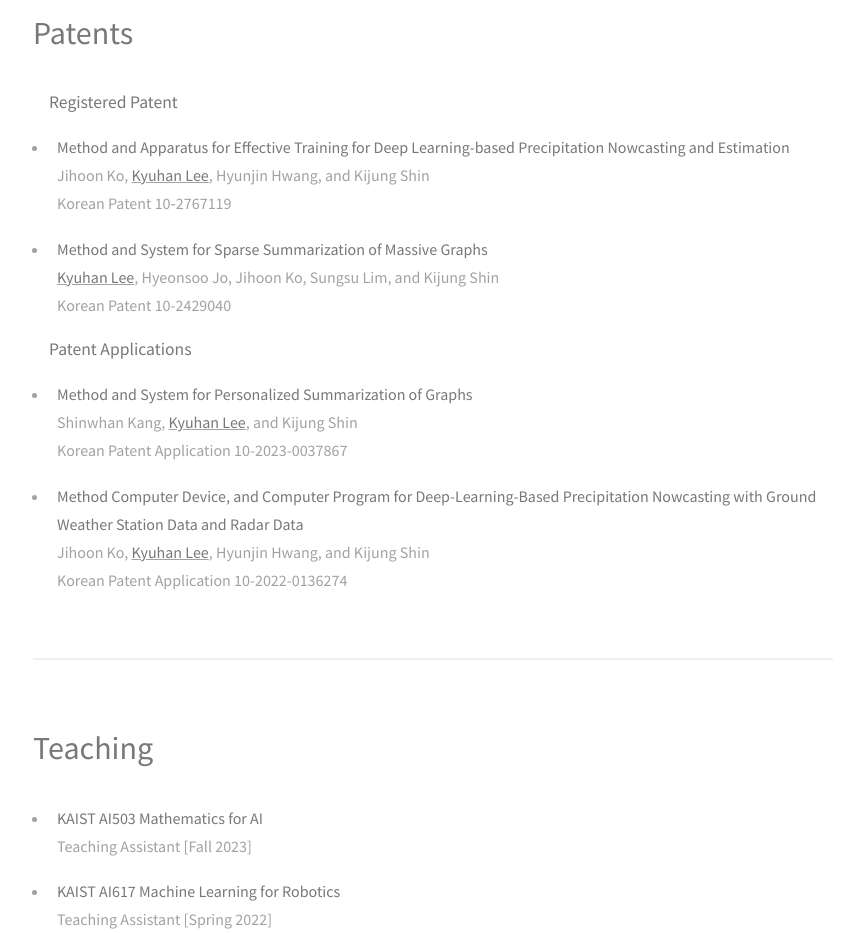
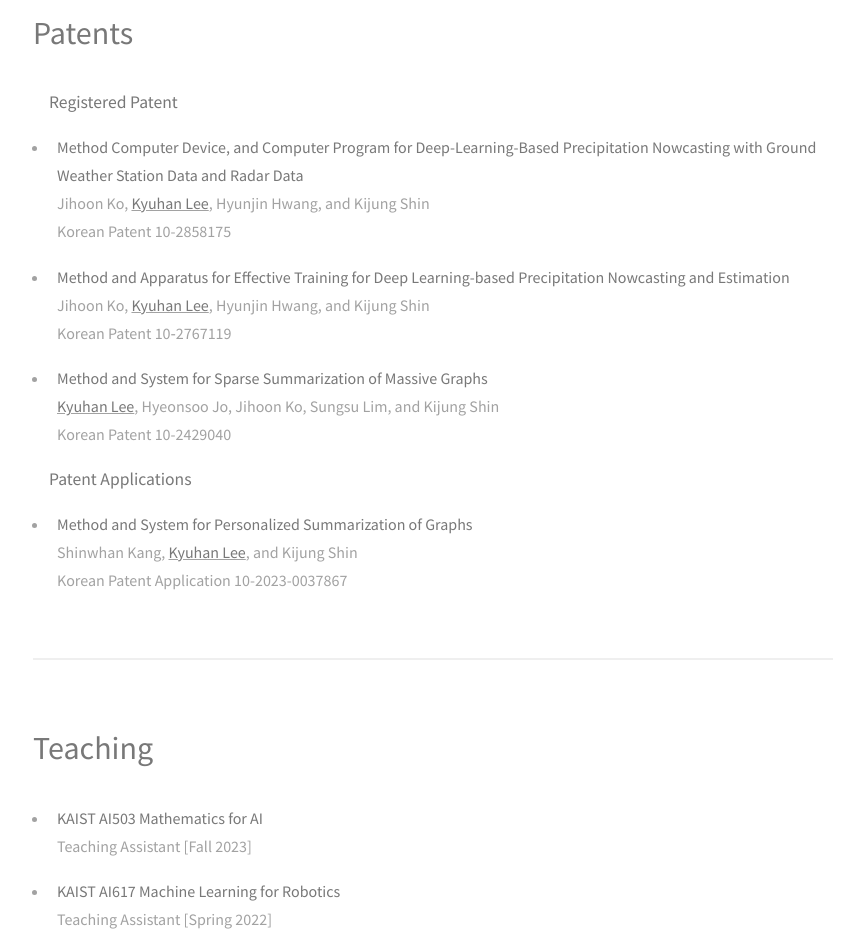
Before and after one commit to KyuhanLee/KyuhanLee.github.io, a plain HTML site: page index.html in a window 1280 px wide. Shown: the part 2440-3373 px from the top of the page, without its empty margins (399-1245 px from the left). Drawn offline with Linux system fonts and the light colour scheme.

Commit message:
add patent

```diff
--- a/index.html
+++ b/index.html
@@ -144,6 +144,11 @@
 						<h1>Patents</h1>
 					<ul>
 						<h4>Registered Patent</h4>
+						<li> <b>Method Computer Device, and Computer Program for Deep-Learning-Based Precipitation Nowcasting with Ground Weather Station Data and Radar Data</b> <br>
+							Jihoon Ko, <u><b>Kyuhan Lee</b></u>, Hyunjin Hwang, and Kijung Shin <br>
+							Korean Patent 10-2858175
+						</li>
+						<h4></h4>
 						<li> <b>Method and Apparatus for Effective Training for Deep Learning-based Precipitation Nowcasting and Estimation</b> <br>
 							Jihoon Ko, <u><b>Kyuhan Lee</b></u>, Hyunjin Hwang, and Kijung Shin <br>
 							Korean Patent 10‑2767119
@@ -159,12 +164,6 @@
 							Shinwhan Kang, <u><b>Kyuhan Lee</b></u>, and Kijung Shin <br>
 							Korean Patent Application 10-2023-0037867
 						</li>
-						<h4></h4>
-						<li> <b>Method Computer Device, and Computer Program for Deep-Learning-Based Precipitation Nowcasting with Ground Weather Station Data and Radar Data</b> <br>
-							Jihoon Ko, <u><b>Kyuhan Lee</b></u>, Hyunjin Hwang, and Kijung Shin <br>
-							Korean Patent Application 10-2022-0136274
-						</li>
-						<h4></h4>
 					</li>
 					</ul>
 					</div>
```
